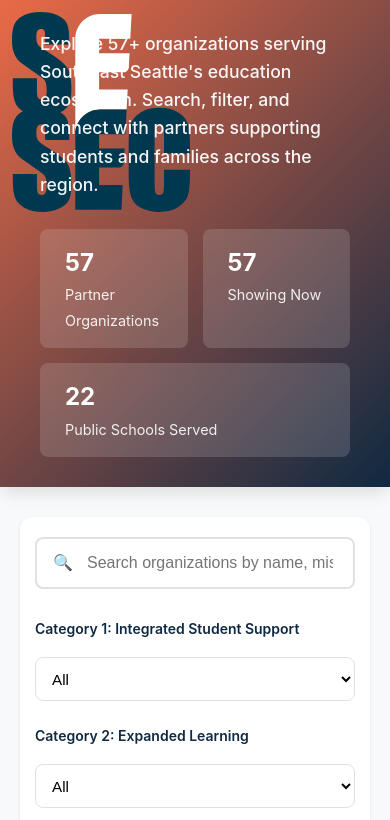
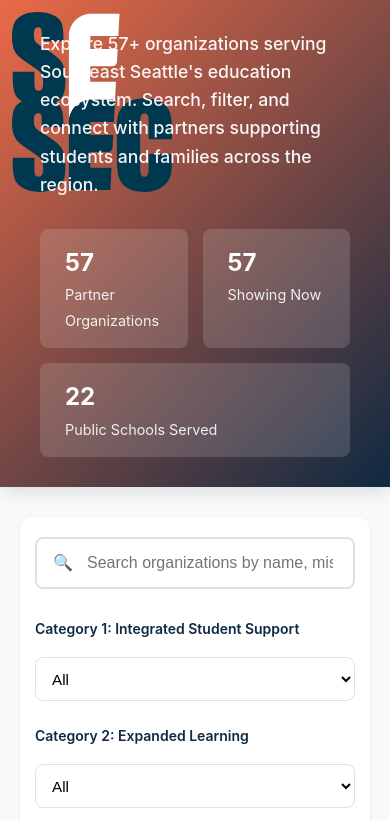
Before and after one commit to alyssagabrielleganyu/sesec-partner-map, a website: page index.html in a window 390 px wide. Shown: the top 820 px of the page. Drawn offline with nearby package versions, Linux system fonts and the light colour scheme.

Commit message:
Reduce logo size by 10%
- Desktop: 300px → 270px, min-height: 340px → 310px
- Tablet: 250px → 225px, min-height: 285px → 260px
- Mobile: 200px → 180px, min-height: 232px → 212px
- Logo watermark now 10% smaller while maintaining layering

```diff
--- a/src/css/styles.css
+++ b/src/css/styles.css
@@ -61,14 +61,14 @@ body {
     padding: 40px 20px;
     box-shadow: var(--shadow-lg);
     position: relative;
-    min-height: 340px;
+    min-height: 310px;
 }
 
 .header-logo {
     position: absolute;
     top: 20px;
     left: 20px;
-    height: 300px;
+    height: 270px;
     width: auto;
     opacity: 1;
     z-index: 1;
@@ -782,11 +782,11 @@ body {
 @media (max-width: 768px) {
     .header {
         padding: 30px 20px;
-        min-height: 285px;
+        min-height: 260px;
     }
 
     .header-logo {
-        height: 250px;
+        height: 225px;
         top: 15px;
         left: 15px;
     }
@@ -845,11 +845,11 @@ body {
 
 @media (max-width: 480px) {
     .header {
-        min-height: 232px;
+        min-height: 212px;
     }
 
     .header-logo {
-        height: 200px;
+        height: 180px;
         top: 12px;
         left: 12px;
     }
```
